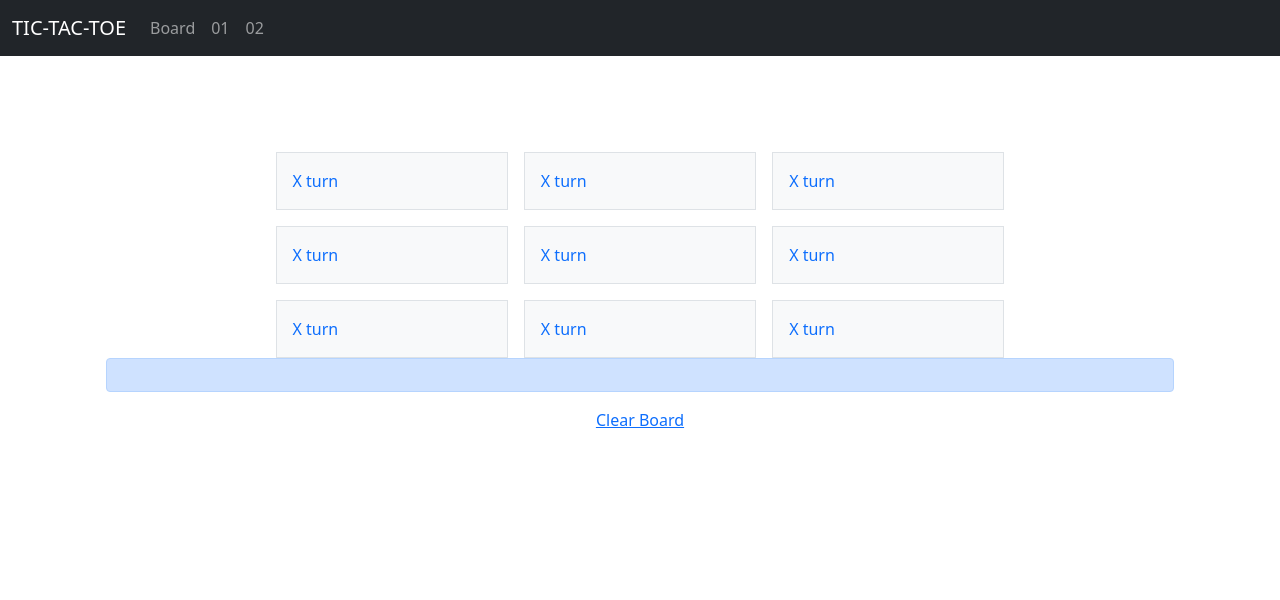
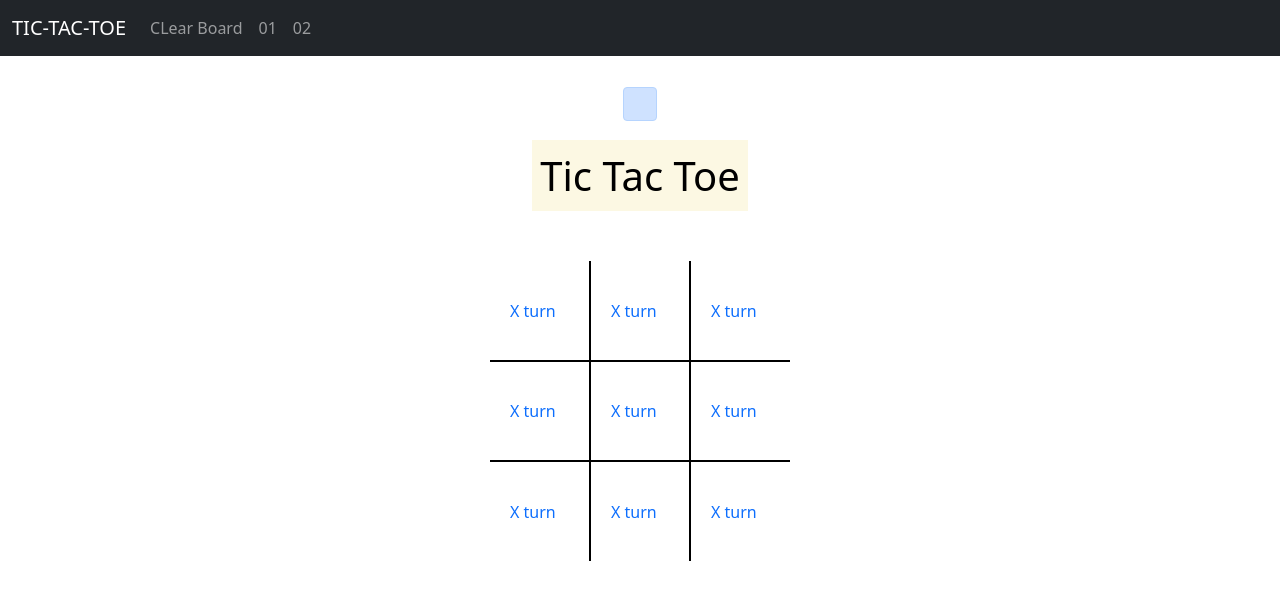
Before and after one commit to karthikeyanrathore/tictactoe, a Flask app: template templates/xboard.html in a window 1280 px wide. Shown: the top 600 px of the page. Run offline with Flask 2, Linux system fonts and the light colour scheme; the template is opened without the code that fills it, so the values that code supplies are empty; parts of the project's set-up code (start-up, migrations or seed data) failed here and were passed over.

Commit message:
ui change

```diff
--- a/run.py
+++ b/run.py
@@ -41,8 +41,6 @@ class Matrix3x3(object):
         print(self.board[i][j] , end = " | ")
       print("\n")
       print("-----------")
-
-
 
   def _add(self):
     if(self._turn() == 1):
--- a/templates/base.html
+++ b/templates/base.html
@@ -19,7 +19,7 @@
 <div class="collapse navbar-collapse" id="navbarNav">
 <ul class="navbar-nav">
 <li class="nav-item">
-  <a class="nav-link" href="{{url_for("clear")}}">Board</a>
+  <a class="nav-link" href="{{url_for("clear")}}"> CLear Board</a>
 </li>
 <li class="nav-item">
 <a class="nav-link" href="#">01</a>
--- a/templates/xboard.html
+++ b/templates/xboard.html
@@ -1,179 +1,132 @@
 {% extends 'base.html' %}
 {% block content %}
+
+{% if error is not none %}
+<div class="alert alert-primary position-absolute top-20 start-50 translate-middle" role="alert">
+  {{error}}
+</div>
+{% endif %}
+
+<style>
+h1 {
+  text-align: center;
+}
+td {
+  width: 100px;
+  height: 100px;
+  padding: 20px;
+}
+table {
+  margin: 5px auto;
+}
+.vert {
+  border-left: 2px solid black;
+  border-right: 2px solid black;
+}
+.hori {
+  border-top: 2px solid black;
+  border-bottom: 2px solid black;
+}
+</style>
+
 
 <div class="container h-100 p-5">
 <div class="row h-100 justify-content-center align-items-center">
 <div class="col-70 col-md-100 col-lg-9">
-
+<h1><mark>Tic Tac Toe</mark></h1>
+<br></br>
+<table>
+  <tr>
 
 <form method = "POST">
-<div class="container">
-<div class="row row-cols-1 row-cols-lg-3 g-2 g-lg-3">
-
 {% if board[0][0] == "X" %}
-<div class="col">
-<h3> X </h3>
-</div>
+<td><h2> X </h2></td>
 {% elif board[0][0] == "O" %}
-<div class="col">
-<h3> O </h3>
-</div>
+<td><h2> O </h2> </td>
 {% else %}
-<div class="col">
-  <div class="p-3 border bg-light"><a href="{{url_for("Board" , type = "00")}}" class="text-decoration-none"> X turn</a></div>
-</div>
+<td><a href="{{url_for("Board" , type = "00")}}" class="text-decoration-none"> X turn</a></td>
 {% endif %}
 
-
 {% if board[0][1] == "X" %}
-<div class="col">
-<h3> X </h3>
-</div>
+<td class = "vert"> <h2> X </h2> </td>
 {% elif board[0][1] == "O" %}
-<div class="col">
-<h3> O </h3>
-</div>
+<td class = "vert"> <h2> O </h2> </td>
 {% else %}
-<div class="col">
-  <div class="p-3 border bg-light"><a href="{{url_for("Board" , type = "01")}}" class="text-decoration-none"> X turn</a></div>
-</div>
+<td class="vert"><a href="{{url_for("Board" , type = "01")}}" class="text-decoration-none"> X turn</a></td>
 {% endif %}
 
 
 {% if board[0][2] == "X" %}
-<div class="col">
-<h3> X </h3>
-</div>
+<td> <h2> X </h2> </td>
 {% elif board[0][2] == "O" %}
-<div class="col">
-<h3> O </h3>
-</div>
+<td> <h2> O </h2> </td>
 {% else %}
-<div class="col">
-  <div class="p-3 border bg-light"><a href="{{url_for("Board" , type = "02")}}" class="text-decoration-none"> X turn</a></div>
-</div>
+<td><a href="{{url_for("Board" , type = "02")}}" class="text-decoration-none"> X turn</a></td>
+{% endif %}
+</tr>
+
+<tr>
+
+{% if board[1][0] == "X" %}
+<td class="hori"> <h2> X </h2> </td>
+{% elif board[1][0] == "O" %}
+<td class="hori"> <h2> O </h2> </td>
+{% else %}
+<td class="hori"><a href="{{url_for("Board" , type = "10")}}" class="text-decoration-none"> X turn</a></td>
 {% endif %}
 
 
-
-{% if board[1][0] == "X" %}
-<div class="col">
-<h3> X </h3>
-</div>
-{% elif board[1][0] == "O" %}
-<div class="col">
-<h3> O </h3>
-</div>
+{% if board[1][1] == "X" %}
+<td class="vert hori">  <h2> X </h2> </td>
+{% elif board[1][1] == "O" %}
+<td class="vert hori"> <h2> O </h2> </td>
 {% else %}
-<div class="col">
-  <div class="p-3 border bg-light"><a href="{{url_for("Board" , type = "10")}}" class="text-decoration-none"> X turn</a></div>
-</div>
+<td class="vert hori"><a href="{{url_for("Board" , type = "11")}}" class="text-decoration-none"> X turn</a></td>
 {% endif %}
 
 
+{% if board[1][2] == "X" %}
+<td class="hori"> <h2> X </h2> </td>
+{% elif board[1][2] == "O" %}
+<td class="hori"> <h2> O </h2> </td>
+{% else %}
+<td class="hori"><a href="{{url_for("Board" , type = "12")}}" class="text-decoration-none"> X turn</a></td>
+{% endif %}
+</tr>
 
-{% if board[1][1] == "X" %}
-<div class="col">
-<h3> X </h3>
-</div>
-{% elif board[1][1] == "O" %}
-<div class="col">
-<h3> O </h3>
-</div>
+<tr>
+{% if board[2][0] == "X" %}
+<td > <h2> X </h2> </td>
+{% elif board[2][0] == "O" %}
+<td > <h2> O </h2> </td>
 {% else %}
-<div class="col">
-  <div class="p-3 border bg-light"><a href="{{url_for("Board" , type = "11")}}" class="text-decoration-none"> X turn</a></div>
-</div>
+<td><a href="{{url_for("Board" , type = "20")}}" class="text-decoration-none"> X turn</a></td>
 {% endif %}
 
-
-
-{% if board[1][2] == "X" %}
-<div class="col">
-<h3> X </h3>
-</div>
-{% elif board[1][2] == "O" %}
-<div class="col">
-<h3> O </h3>
-</div>
+{% if board[2][1] == "X" %}
+<td class = "vert" > <h2> X </h2></td>
+{% elif board[2][1] == "O" %}
+<td class="vert" > <h2> O </h2> </td>
 {% else %}
-<div class="col">
-  <div class="p-3 border bg-light"><a href="{{url_for("Board" , type = "12")}}" class="text-decoration-none"> X turn</a></div>
-</div>
+<td class="vert"><a href="{{url_for("Board" , type = "21")}}" class="text-decoration-none"> X turn</a></td>
 {% endif %}
 
+{% if board[2][2] == "X" %}
+<td  > <h2> X </h2> </td>
+{% elif board[2][2] == "O" %}
+<td  > <h2> O </h2> </td>
+{% else %}
+<td><a href="{{url_for("Board" , type = "22")}}" class="text-decoration-none"> X turn</a></td>
+{% endif %}
+</form>
+</tr>
 
+</table>
 
-
-{% if board[2][0] == "X" %}
-<div class="col">
-<h3> X </h3>
-</div>
-{% elif board[2][0] == "O" %}
-<div class="col">
-<h3> O </h3>
-</div>
-{% else %}
-<div class="col">
-  <div class="p-3 border bg-light"><a href="{{url_for("Board" , type = "20")}}" class="text-decoration-none"> X turn</a></div>
-</div>
-{% endif %}
-
-
-
-
-{% if board[2][1] == "X" %}
-<div class="col">
-<h3> X </h3>
-</div>
-{% elif board[2][1] == "O" %}
-<div class="col">
-<h3> O </h3>
-</div>
-{% else %}
-<div class="col">
-  <div class="p-3 border bg-light"><a href="{{url_for("Board" , type = "21")}}" class="text-decoration-none"> X turn</a></div>
-</div>
-{% endif %}
-
-
-
-{% if board[2][2] == "X" %}
-<div class="col">
-<h3> X </h3>
-</div>
-{% elif board[2][2] == "O" %}
-<div class="col">
-<h3> O </h3>
-</div>
-{% else %}
-<div class="col">
-  <div class="p-3 border bg-light"><a href="{{url_for("Board" , type = "22")}}" class="text-decoration-none"> X turn</a></div>
-</div>
-{% endif %}
-
-
-
-
-</form>
 
 </div>
 </div>
 </div>
 
-{% if error is not none %}
-<br></br>
-<div class="alert alert-primary" role="alert">
-  {{error}}
-</div>
-{% endif %}
-
-
-
-<br></br>
-<div class="col-md-10 text-center">
-<a href ="{{url_for("clear")}}">Clear Board</a>
-</div>
-
 
 {% endblock %}
```
Also changed, not shown: templates/board.html (+108 -42 lines), templates/oboard.html (+87 -139 lines).
